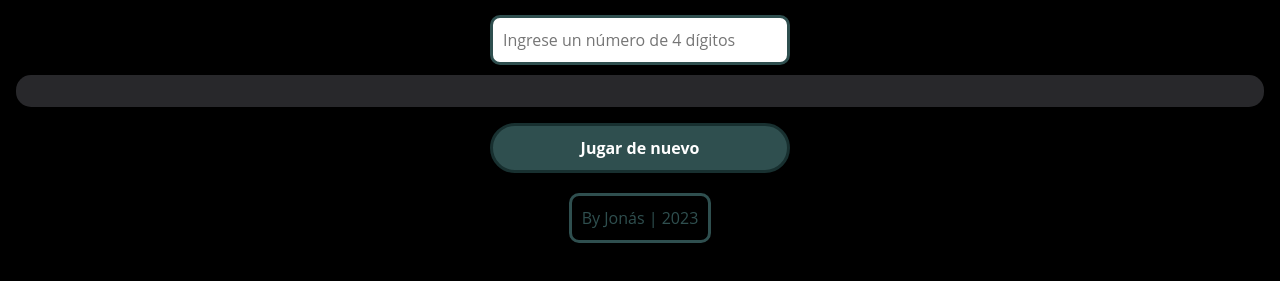
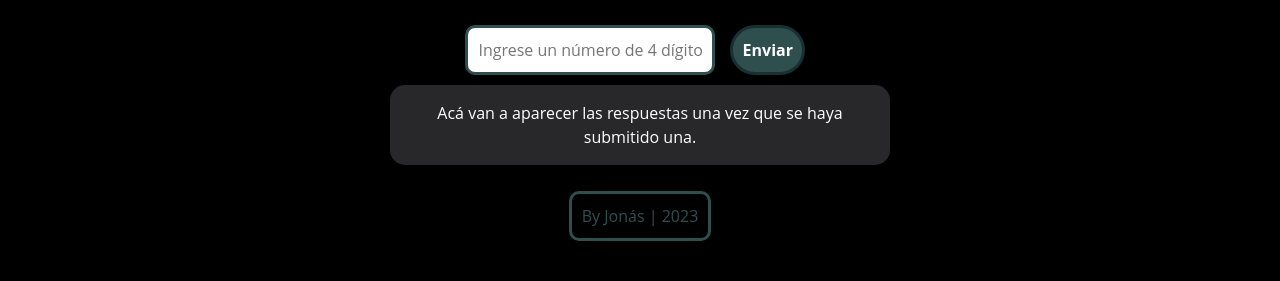
Before and after one commit to jef13121988/Adivinar4Numeros, a plain HTML site: page index.html in a window 1280 px wide. Both pictures are taken after a click on the button "Iniciar Juego". Shown: the part 111-392 px from the top of the page. Drawn offline with nearby package versions, Linux system fonts and the light colour scheme.

Commit message:
Configurado HTML de la pantalla del juego

```diff
--- a/css/style.css
+++ b/css/style.css
@@ -135,6 +135,14 @@ h1 {
     padding: 1rem;
     background-color: #28282B;
     border-radius: 15px;
+    width: 500px;
+}
+
+/* Responsive para pantallas menores a 600px */
+@media (max-width: 600px) {
+    input[type=text], .eventos {
+        width: 100%;
+    }
 }
 
 /* Configuración caja con descripción de personajes */
@@ -164,6 +172,11 @@ button:hover {
     width: 300px;
 }
 
+/* Estilo de botón para submitir intento */
+.btnSubmitir {
+    width: 75px;
+}
+
 /* Decorado del botón con las instrucciones */
 #ayuda {
     color: #bbb;
@@ -180,7 +193,7 @@ button:hover {
 
 /* Estilo de input */
 input[type=text] {
-    width: 300px;
+    width: 250px;
     padding: 10px;
     border: 3px solid darkslategray;
     border-radius: 10px;
--- a/js/script.js
+++ b/js/script.js
@@ -98,13 +98,11 @@ class ElJuego {
         this.seccion.innerHTML = // html
             `<div>
                 <input type="text" id="submitir" placeholder="Ingrese un número de 4 dígitos">
+                <button id="btnSubmitir" class="btnSubmitir"> Enviar </button>
             </div>
-            <div>
-                <p id="cajaMensajes" class="eventos">
+            <div class="d-flex justify-content-center">
+                <p id="cajaMensajes" class="eventos"> Acá van a aparecer las respuestas una vez que se haya submitido una.
                 </p>
-            </div>
-            <div class="row justify-content-center">
-                <button id="reiniciarJuego" class="botonInicio"> Jugar de nuevo </button>
             </div>`;
 
     }
```
